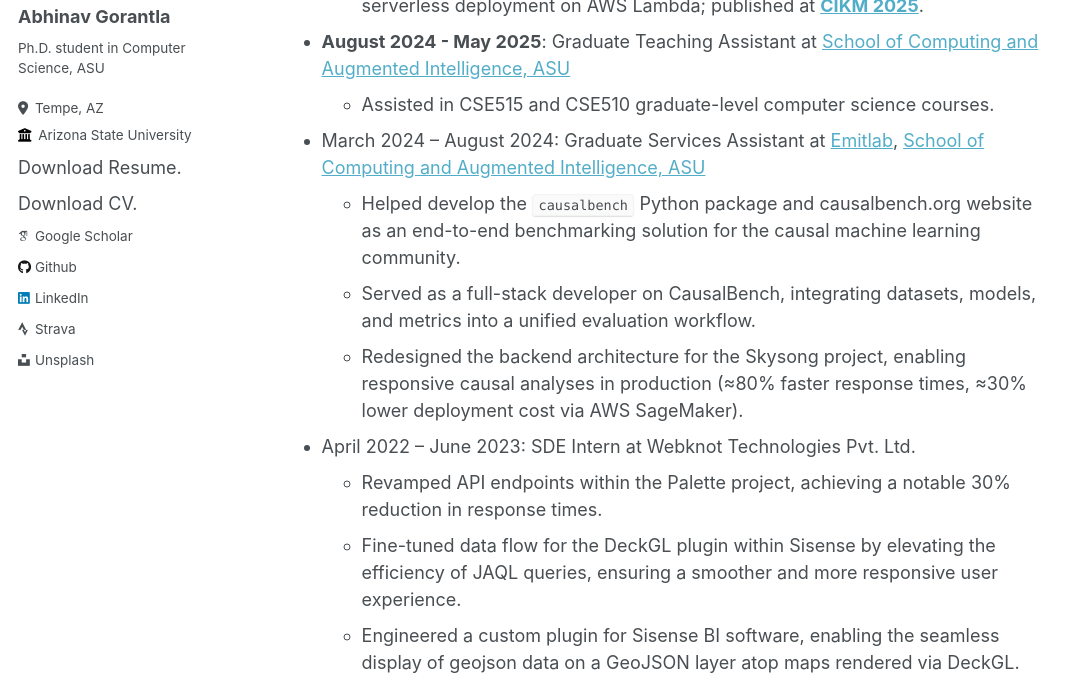
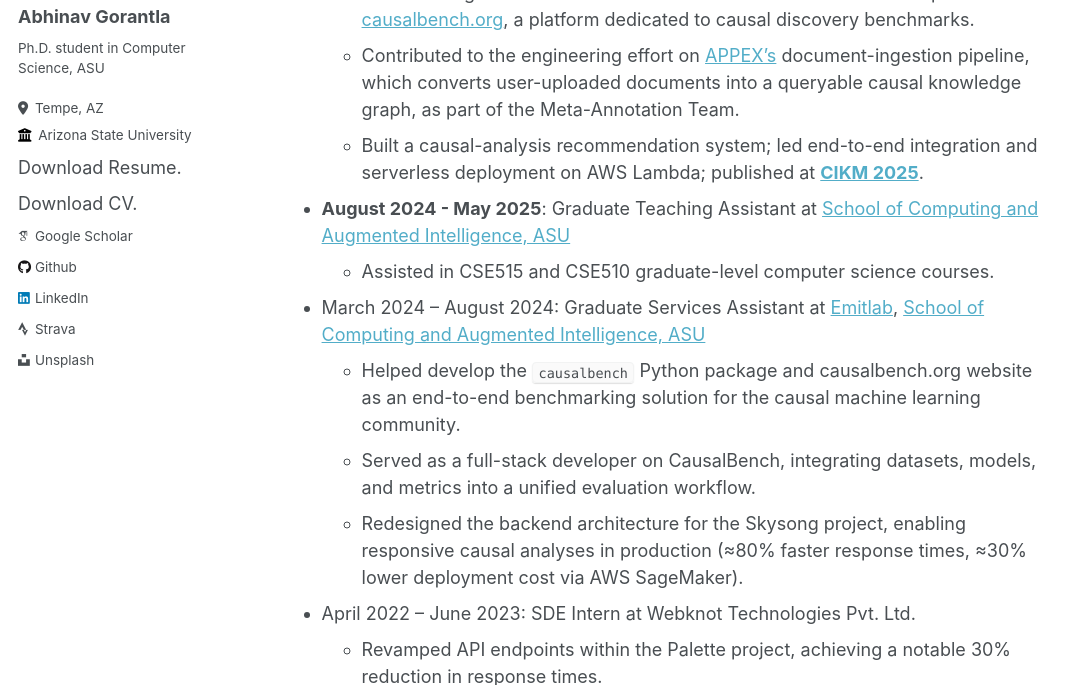
Before and after one commit to AbhinavGor/abhinavgor.github.io, a Jekyll site: the page built from _pages/about.md, in a window 1280 px wide and 900 px high, scrolled down 3055 px, cut to the strip 215-900 px from the top of the window. Shown: the whole strip, without its empty margins (0-1084 px from the left). Built offline with Jekyll 4.4.1, drawn with Linux system fonts in a browser that asks for light colours; some web fonts are replaced; some of the changed text lies outside the part shown.

Commit message:
Include appex details and also blanket description

```diff
--- a/_pages/about.md
+++ b/_pages/about.md
@@ -35,6 +35,8 @@ My research lies at the intersection of causal machine learning and multi-object
    Showed that a target variable oracle Markov boundary can substantially improve tabular prediction, but recovering it
    via causal discovery fails to deliver - motivating prediction-aligned feature selection.
    [[preprint]](https://arxiv.org/abs/2605.29411)
+
+   *Accepted to ACM International Conference on Information and Knowledge Management (CIKM) 2026*
 
 2. P. Mandal, **A. Gorantla**, K. S. Candan, and M. L. Sapino.
    “Causal Search for Skylines (CSS): Causally-Informed Selective Data De-Correlation.”
@@ -83,6 +85,7 @@ My research lies at the intersection of causal machine learning and multi-object
 * **August 2024 - Now**: Graduate Research Assistant at [Emitlab](https://emitlab.github.io), [School of Computing and Augmented Intelligence, ASU](https://scai.engineering.asu.edu/)
   * Developing an optimized algorithm for efficient Skyline retrieval in relational database systems.
   * Collaborating with researchers at CASCADE Lab to maintain and improve [causalbench.org](https://causalbench.org), a platform dedicated to causal discovery benchmarks.
+  * Contributed to the engineering effort on [APPEX's](https://appex.org) document-ingestion pipeline, which converts user-uploaded documents into a queryable causal knowledge graph, as part of the Meta-Annotation Team.
   * Built a causal-analysis recommendation system; led end-to-end integration and serverless deployment on AWS Lambda; published at [**CIKM 2025**](https://cikm2025.org/).
 
 * **August 2024 - May 2025**: Graduate Teaching Assistant at [School of Computing and Augmented Intelligence, ASU](https://scai.engineering.asu.edu/)
```
